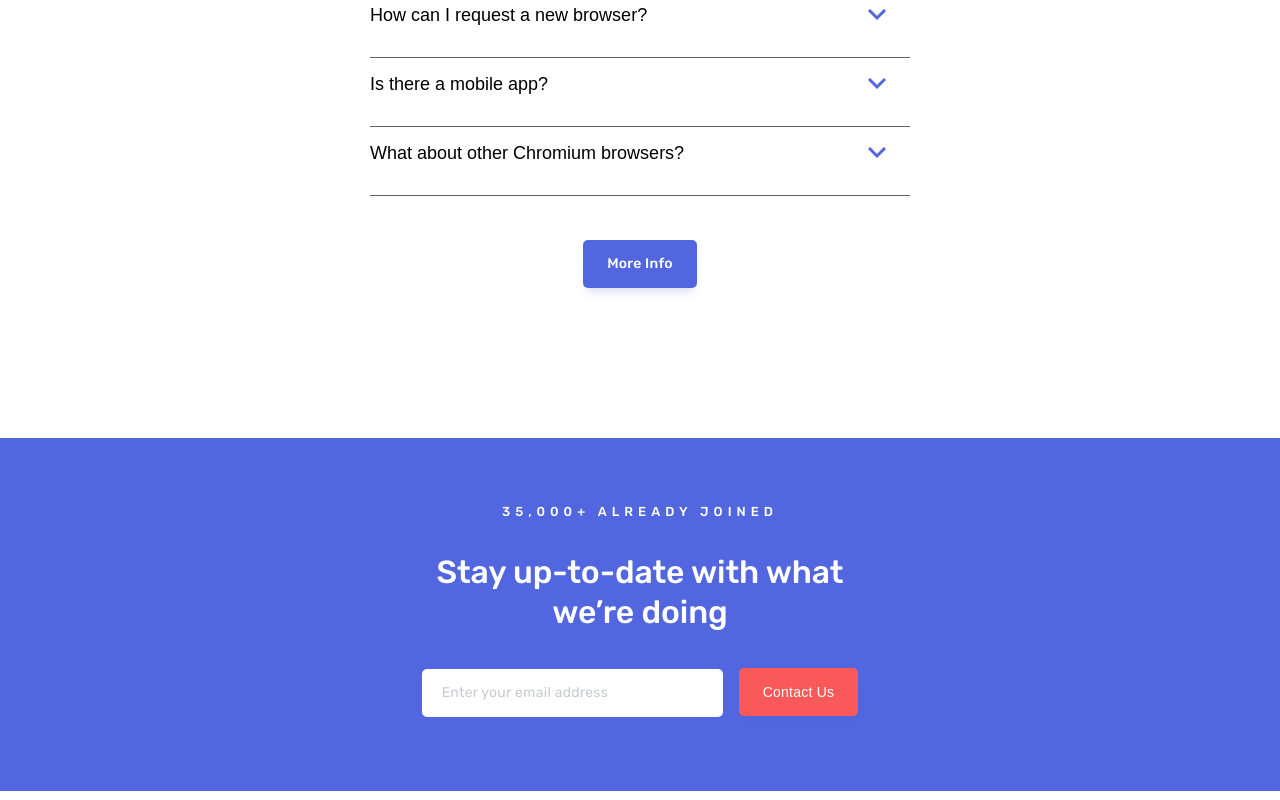
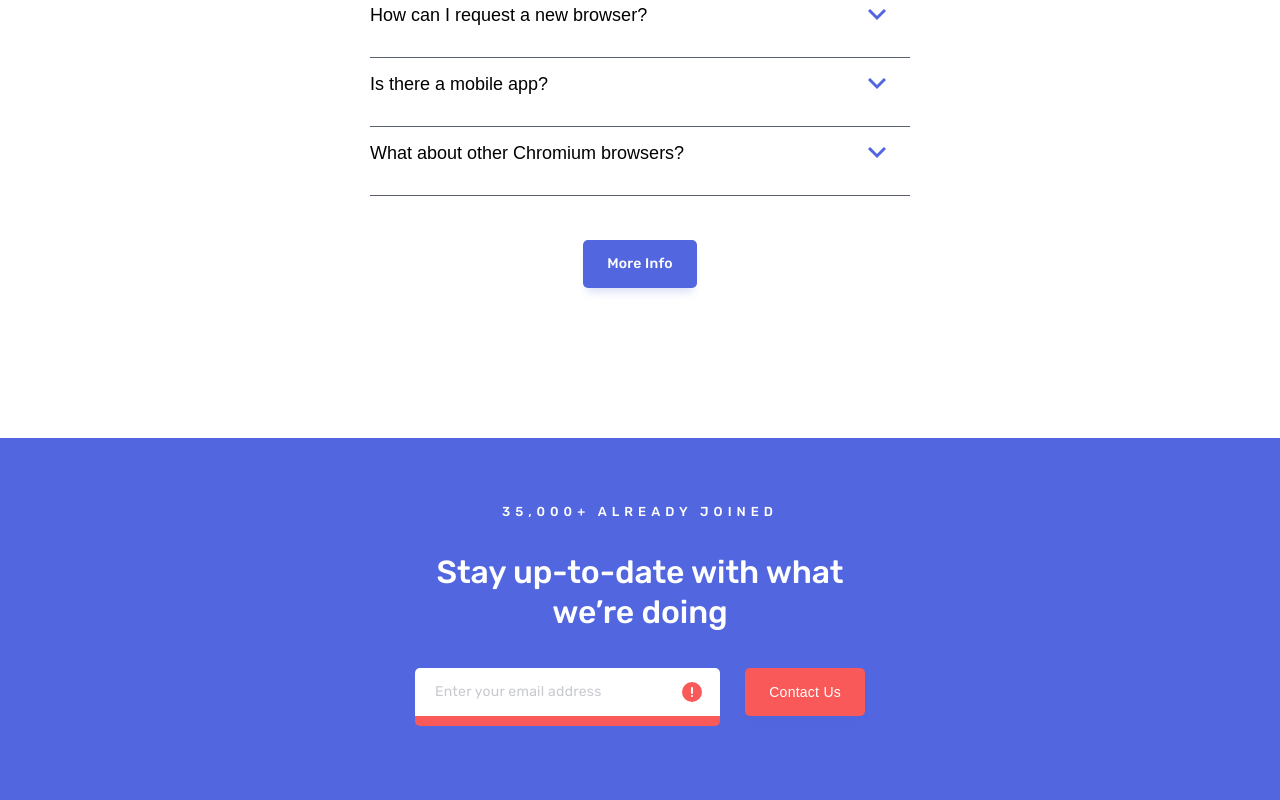
Before and after one commit to Sergio0831/bookmark-landing-page, a React (Create React App) app: page / in a window 1280 px wide. Shown: the part 2650-3450 px from the top of the page. Built offline with nearby package versions, Linux system fonts and the light colour scheme.

Commit message:
Implemented animation to accordeon

```diff
--- a/src/components/Question.js
+++ b/src/components/Question.js
@@ -1,18 +1,30 @@
 import React, { useState } from "react";
 import styled from "styled-components";
 import ArrowIcon from "./ArrowIcon";
-import { StyledQuestion, Header, Title, Info } from "../styles/styledQuestion";
+import {
+	StyledQuestion,
+	Header,
+	Title,
+	Info,
+	Content,
+} from "../styles/styledQuestion";
 
 const Question = ({ title, info }) => {
 	const [showInfo, setShowInfo] = useState(false);
 
+	const handleClick = () => {
+		setShowInfo(!showInfo);
+	};
+
 	return (
 		<StyledQuestion>
-			<Header onClick={() => setShowInfo(!showInfo)}>
+			<Header onClick={handleClick}>
 				<Title>{title}</Title>
 				<ArrowIcon showInfo={showInfo} />
 			</Header>
-			{showInfo && <Info showInfo>{info}</Info>}
+			<Content showInfo={showInfo}>
+				<Info showInfo={showInfo}>{info}</Info>
+			</Content>
 		</StyledQuestion>
 	);
 };
--- a/src/sections/Contact.js
+++ b/src/sections/Contact.js
@@ -1,8 +1,34 @@
-import React from "react";
+import React, { useEffect, useState } from "react";
 import styled from "styled-components";
 import { Title, Wrapper } from "../styles/theme/styled-components";
+import ErrorIcon from "../img/icon-error.svg";
 
 const Contact = () => {
+	const [email, setEmail] = useState("");
+	const [isValid, setIsValid] = useState(false);
+	const [message, setMessage] = useState("");
+
+	const handleChange = (e) => {
+		const email = e.target.value;
+		setEmail(email);
+	};
+
+	const handleFormSubmit = (e) => {
+		e.preventDefault();
+
+		const regex = /^[^\s@]+@[^\s@]+\.[^\s@]{2,}$/i;
+
+		if (!regex.test(email)) {
+			setMessage("Whoops, make sure it’s an email");
+			setIsValid(false);
+		} else {
+			setIsValid(true);
+			setMessage("");
+			setEmail("");
+			console.log(email);
+		}
+	};
+
 	return (
 		<StyledContact>
 			<Wrapper width="45rem">
@@ -10,10 +36,20 @@ const Contact = () => {
 				<Title lh="4rem" color="#fff" mb="3.6rem">
 					Stay up-to-date with what we’re doing
 				</Title>
-				<StyledContactForm>
-					<Label htmlFor="email"></Label>
-					<Input placeholder="Enter your email address" id="email" />
-					<InputButton type="submit">Contact Us</InputButton>
+				<StyledContactForm onSubmit={handleFormSubmit} noValidate>
+					<ValidationContainer>
+						<Label htmlFor="email">
+							<Input
+								isValid={!isValid}
+								value={email}
+								onChange={handleChange}
+								placeholder="Enter your email address"
+								id="email"
+							/>
+						</Label>
+						<ErrorMessage>{message}</ErrorMessage>
+					</ValidationContainer>
+					<SubmitButton type="submit">Contact Us</SubmitButton>
 				</StyledContactForm>
 			</Wrapper>
 		</StyledContact>
@@ -38,8 +74,14 @@ const ContactSubtitle = styled.p`
 `;
 
 const StyledContactForm = styled.form`
+	display: flex;
+	flex-flow: row wrap;
+	align-items: center;
 	margin-top: 2.6rem;
-	text-align: center;
+`;
+
+const ValidationContainer = styled.div`
+	position: relative;
 `;
 
 const Label = styled.label`
@@ -47,16 +89,21 @@ const Label = styled.label`
 `;
 
 const Input = styled.input`
-	margin-right: 1.6rem;
+	position: relative;
 	outline: none;
-	border: none;
-	border-radius: 0.5rem;
-	padding: 1rem 2rem;
-	width: 58%;
+	border: ${(isValid) =>
+		isValid ? "2px solid transparent" : "2px solid #FA5959"};
+	border-top-left-radius: 0.5rem;
+	border-top-right-radius: 0.5rem;
+	padding: 0.8rem 1.8rem;
+	width: 26.5rem;
 	font-family: inherit;
 	font-size: 1.4rem;
 	line-height: 2.8rem;
 	letter-spacing: 0.25px;
+	background-image: url(${ErrorIcon});
+	background-position: right 1.6rem top 50%;
+	background-repeat: no-repeat;
 	background-color: ${(props) => props.theme.colors.whiteColor};
 
 	&::placeholder {
@@ -67,7 +114,22 @@ const Input = styled.input`
 	}
 `;
 
-const InputButton = styled.button`
+const ErrorMessage = styled.p`
+	border-bottom-right-radius: 0.5rem;
+	border-bottom-left-radius: 0.5rem;
+	padding: 4px 0 6px 1.2rem;
+	font-weight: ${(props) => props.theme.fontWeights.medium};
+	font-style: italic;
+	font-size: 1rem;
+	line-height: 1.2rem;
+	letter-spacing: 0.25px;
+	color: ${(props) => props.theme.colors.whiteColor};
+	background-color: ${(props) => props.theme.colors.secondaryColor};
+`;
+
+const SubmitButton = styled.button`
+	align-self: flex-start;
+	margin-left: auto;
 	outline: none;
 	border: 2px solid transparent;
 	border-radius: 0.5rem;
--- a/src/styles/styledQuestion.js
+++ b/src/styles/styledQuestion.js
@@ -50,13 +50,23 @@ export const Title = styled.h3`
 	}
 `;
 
+export const Content = styled.div`
+	overflow: hidden;
+	max-height: ${(props) => (props.showInfo ? "100rem" : "0rem")};
+	transition: ${(props) =>
+		props.showInfo
+			? "max-height 1s ease-in-out"
+			: "max-height 0.5s cubic-bezier(0, 1, 0, 1)"};
+`;
+
 export const Info = styled.p`
 	font-size: 1.6rem;
 	line-height: 3.6rem;
 	letter-spacing: 0.15px;
 	color: rgba(36, 42, 69, 0.75);
-	transition: all 0.3s ease;
-	transition-delay: 1s;
+	opacity: ${(props) => (props.showInfo ? "1" : "0")};
+	transform: ${(props) => (props.showInfo ? "scale(1)" : "scale(0.6)")};
+	transition: all 0.5s ease;
 
 	@media ${({ theme }) => theme.mediaQueries.mobile} {
 		font-size: 1.5rem;
```
